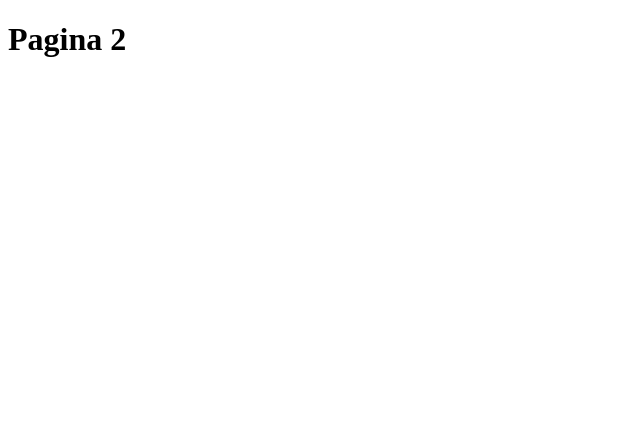
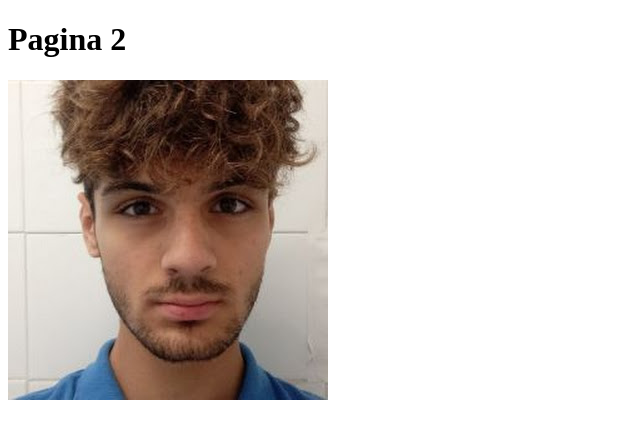
Before and after one commit to marcosalvaradomartinez/web2022, a plain HTML site: page pagina2.html in a window 1280 px wide. Shown: the whole page, without its empty margins (0-640 px from the left). Drawn offline with Linux system fonts and the light colour scheme.

Commit message:
joel-picture

```diff
--- a/pagina2.html
+++ b/pagina2.html
@@ -8,5 +8,6 @@
 </head>
 <body>
     <h1>Pagina 2</h1>
+    <img src="./joel.jpg" alt="">
 </body>
 </html>
```
Also changed, not shown: joel.jpg (added).
